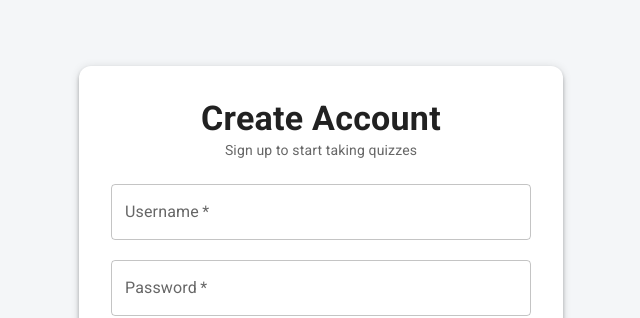
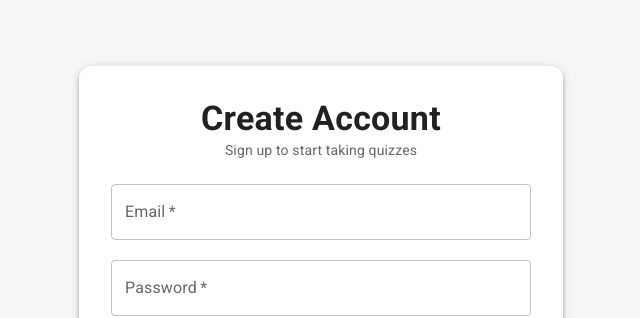
Before and after one commit to MARSHMELLO-4/react-quiz-app, a React (Vite) app: page /signup in a window 1280 px wide. Shown: the part 145-463 px from the top of the page, without its empty margins (319-959 px from the left). Built offline with nearby package versions, Linux system fonts and the light colour scheme; no server answers.

Commit message:
login signup things added along with firebase connection

```diff
--- a/package.json
+++ b/package.json
@@ -14,6 +14,7 @@
     "@emotion/styled": "^11.14.1",
     "@mui/icons-material": "^9.0.1",
     "@mui/material": "^9.0.1",
+    "firebase": "^12.13.0",
     "react": "^19.2.6",
     "react-dom": "^19.2.6",
     "react-router": "^7.15.1",
--- a/src/App.tsx
+++ b/src/App.tsx
@@ -2,6 +2,7 @@ import './App.css'
 import { BrowserRouter, Route, Routes } from 'react-router-dom'
 import Login from './components/Login/Login'
 import Signup from './components/Register/Signup'
+import Dashboard from './components/Dashboard/Dashboard'
 function App() {
   return (
     <BrowserRouter>
@@ -9,6 +10,7 @@ function App() {
         <Routes>
           <Route path='/' element={<Login />}/>
           <Route path='/signup' element={<Signup/>}/>
+          <Route path='/dashboard' element={<Dashboard/>}/>
         </Routes>
       </div>
     </BrowserRouter>
--- /dev/null
+++ b/src/Config/firebaseconfig.ts
@@ -0,0 +1,16 @@
+import { initializeApp } from "firebase/app";
+import { getAuth } from "firebase/auth";
+const firebaseConfig = {
+  apiKey: import.meta.env.VITE_APP_API_KEY,
+  authDomain: import.meta.env.VITE_APP_AUTH_DOMAIN,
+  projectId: import.meta.env.VITE_APP_PROJECT_ID,
+  storageBucket: import.meta.env.VITE_APP_STORAGE_BUCKET,
+  messagingSenderId: import.meta.env.VITE_APP_MESSAGING_SENDER_ID,
+  appId: import.meta.env.VITE_APP_APP_ID,
+  measurementId: import.meta.env.VITE_APP_MEASUREMENT_ID,
+};
+const app = initializeApp(firebaseConfig);
+
+// Initialize Firebase Authentication and get a reference to the service
+export const auth = getAuth(app);
+export default app;
--- /dev/null
+++ b/src/components/Dashboard/Dashboard.tsx
@@ -0,0 +1,11 @@
+import React from 'react'
+
+const Dashboard = () => {
+  return (
+    <div>
+      Dashboard
+    </div>
+  )
+}
+
+export default Dashboard
--- a/src/components/Login/Login.tsx
+++ b/src/components/Login/Login.tsx
@@ -7,11 +7,13 @@ import {
   Typography,
 } from "@mui/material";
 import React, { useState } from "react";
-import { Link } from "react-router";
-
+import { Link, useNavigate } from "react-router";
+import {signInWithEmailAndPassword} from 'firebase/auth'
+import {auth} from '/Users/aman2/OneDrive/Documents/react-quiz-app/src/Config/firebaseconfig'
 const Login = () => {
+    const navigate = useNavigate()
   const [formData, setFormData] = useState({
-    username: "",
+    email: "",
     password: "",
   });
 
@@ -24,11 +26,15 @@ const Login = () => {
     }));
   };
 
-  const handleSubmit = (event: React.FormEvent<HTMLFormElement>) => {
+  const handleSubmit = async (event: React.FormEvent<HTMLFormElement>) => {
     event.preventDefault();
-
-    console.log("Username is:", formData.username);
-    console.log("Password is:", formData.password);
+    await signInWithEmailAndPassword(auth, formData.email, formData.password).then((userCredential) => {
+        const user = userCredential.user;
+        console.log("user logged in : ", user)
+        navigate('/dashboard')
+    }).catch((error : Error) => {
+        console.log("Error occurred while loggin in : ", error.message )
+    })
   };
 
   return (
@@ -65,9 +71,9 @@ const Login = () => {
           <form onSubmit={handleSubmit}>
             <Stack spacing={2.5}>
               <TextField
-                label="Username"
-                name="username"
-                value={formData.username}
+                label="Email"
+                name="email"
+                value={formData.email}
                 onChange={handleChange}
                 fullWidth
                 required
--- a/src/components/Register/Signup.tsx
+++ b/src/components/Register/Signup.tsx
@@ -7,11 +7,13 @@ import {
   Typography,
 } from "@mui/material";
 import React, { useState } from "react";
-import { Link } from "react-router";
-
+import { Link, useNavigate } from "react-router";
+import {createUserWithEmailAndPassword} from 'firebase/auth'
+import {auth} from '/Users/aman2/OneDrive/Documents/react-quiz-app/src/Config/firebaseconfig'
 const Signup = () => {
+    const navigate = useNavigate()
   const [formData, setFormData] = useState({
-    username: "",
+    email: "",
     password: "",
   });
 
@@ -23,11 +25,16 @@ const Signup = () => {
     }));
   };
 
-  const handleSubmit = (event: React.FormEvent<HTMLFormElement>) => {
+  const handleSubmit = async (event: React.FormEvent<HTMLFormElement>) => {
     event.preventDefault();
 
-    console.log("Username is:", formData.username);
-    console.log("Password is:", formData.password);
+    await createUserWithEmailAndPassword(auth, formData.email, formData.password).then((userCredential) => {
+        const user = userCredential.user;
+        console.log(user)
+        navigate('/')
+    }).catch((error : Error) => {
+        console.log("error occurred while creating new user", error.message);
+    })
   };
 
   return (
@@ -63,9 +70,10 @@ const Signup = () => {
           <form onSubmit={handleSubmit}>
             <Stack spacing={2.5}>
               <TextField
-                label="Username"
-                name="username"
-                value={formData.username}
+                label="Email"
+                name="email"
+                type="email"
+                value={formData.email}
                 onChange={handleChange}
                 fullWidth
                 required
--- a/tsconfig.app.json
+++ b/tsconfig.app.json
@@ -4,8 +4,9 @@
     "target": "es2023",
     "lib": ["ES2023", "DOM"],
     "module": "esnext",
-    "types": ["vite/client"],
+    "types": ["vite/client","node"],
     "skipLibCheck": true,
+
 
     /* Bundler mode */
     "moduleResolution": "bundler",
```
Also changed, not shown: 2 other files (tests, documents, lock files or other folders).
